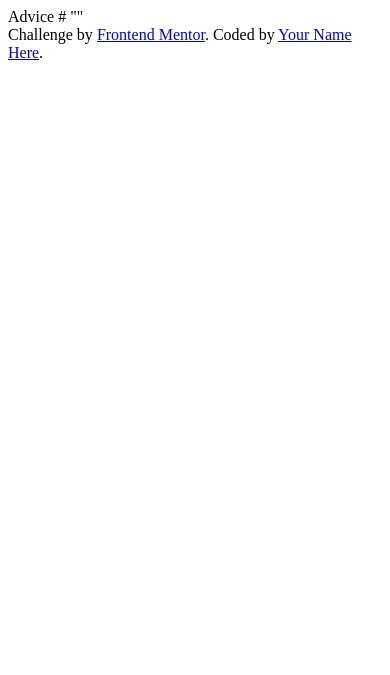
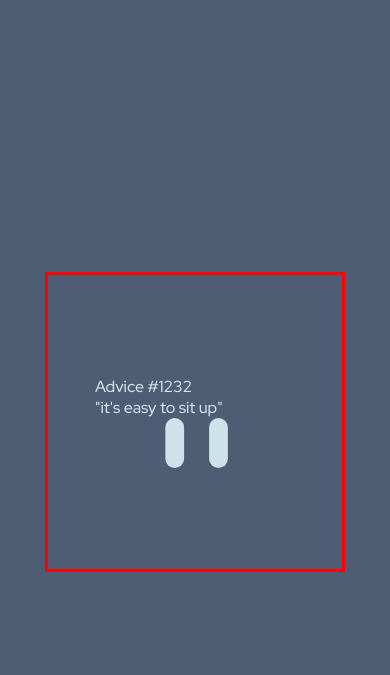
Before and after one commit to TippingTheIceBerg/API-Quotes, a plain HTML site: page index.html in a window 390 px wide. Drawn offline with Linux system fonts and the light colour scheme.

Commit message:
began basic layout
Began the basic layout of the page and selecting the colors used in the project. v

```diff
--- a/index.html
+++ b/index.html
@@ -5,25 +5,33 @@
   <meta name="viewport" content="width=device-width, initial-scale=1.0"> <!-- displays site properly based on user's device -->
 
   <link rel="icon" type="image/png" sizes="32x32" href="./images/favicon-32x32.png">
-
+  <link rel="preconnect" href="https://fonts.googleapis.com">
+<link rel="preconnect" href="https://fonts.gstatic.com" crossorigin>
+<link href="https://fonts.googleapis.com/css2?family=Red+Hat+Display:wght@300;500&display=swap" rel="stylesheet">
+<link rel="stylesheet" href="style.css">
   <title>Frontend Mentor | Advice generator app</title>
 
-
-  <link rel="stylesheet" href="/style.sass">
-  <script src=""></script>
 
   <!-- Feel free to remove these styles or customise in your own stylesheet 👍 -->
 
 </head>
 <body>
 
-  Advice #<!-- Advice ID goes here -->
+  <main id="cardContainer">
+    <div class="card">
+      <div class="card__quoteContainer">
+        <div class="quote__quoteNumber">Advice #1232</div>
+        <div class="quote__textQuote">"it's easy to sit up"</div>
+        <div class="quote__quoteDivider"></div>
+        <div class="quote__quoteClick"></div>
+      </div>
+    </div>
 
-  "<!-- Advice text goes here -->"
+  </main>
+<!-- Advice ID goes here -->
 
-  <div class="attribution">
-    Challenge by <a href="https://www.frontendmentor.io?ref=challenge" target="_blank">Frontend Mentor</a>.
-    Coded by <a href="#">Your Name Here</a>.
-  </div>
+  <!-- Advice text goes here -->
+
+
 </body>
 </html>
--- a/style.scss
+++ b/style.scss
@@ -2,4 +2,54 @@
     padding: 0;
     margin:0;
     box-sizing: border-box;
+    font-family: 'Red Hat Display', sans-serif;
+
+
 }
+body,html{
+    height: 100%;
+    width: 100%;
+}
+:root{
+--text:hsl(193, 38%, 86%);
+--backgroundColor: hsl(217, 19%, 38%);
+}
+@mixin flexCenter {
+    display: flex;
+    justify-content: center;
+    align-items: center;
+}
+
+@media screen  and (max-width: 500px){
+body{
+   background-color:var(--backgroundColor) ;
+}
+#cardContainer{
+    height: 500px;
+    width: 400px;
+    position: relative;
+    top:50%;
+    left: 50%;
+    transform: translate(-50%,-50%);
+    @include flexCenter();
+    .card{
+        border: solid red;
+        width: 300px;
+        height: 300px;
+        @include flexCenter();
+        .card__quoteContainer{
+            color: var(--text);
+            .quote__quoteDivider{
+                background: url(./images/pattern-divider-mobile.svg) center/cover no-repeat;
+                height: 50px;
+                width:200px;
+                font-weight: 800;
+            }
+        }
+    }
+
+}
+
+
+
+}
```
Also changed, not shown: style.css, 1 other file.
